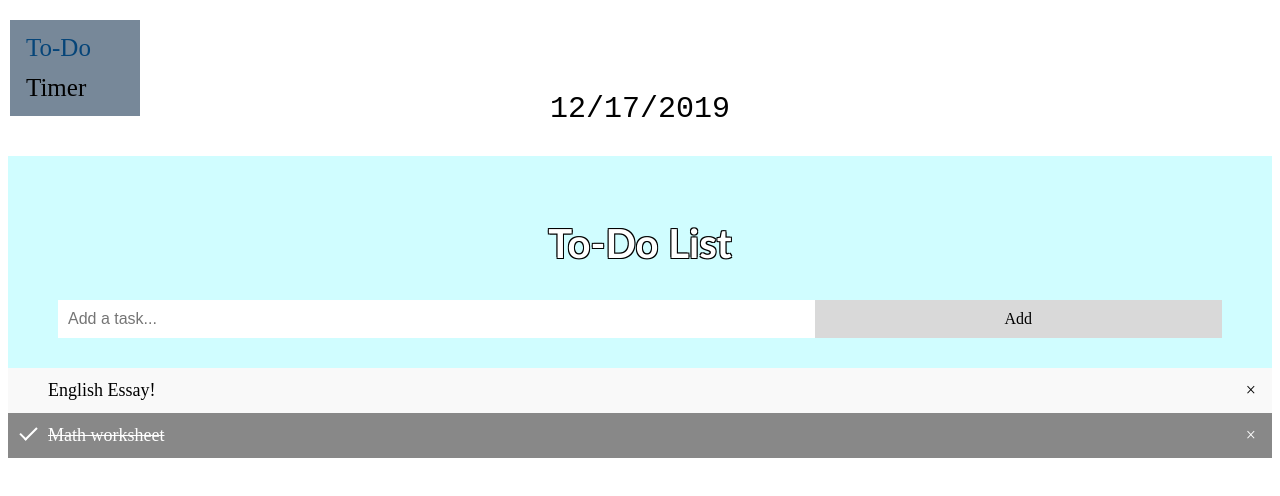
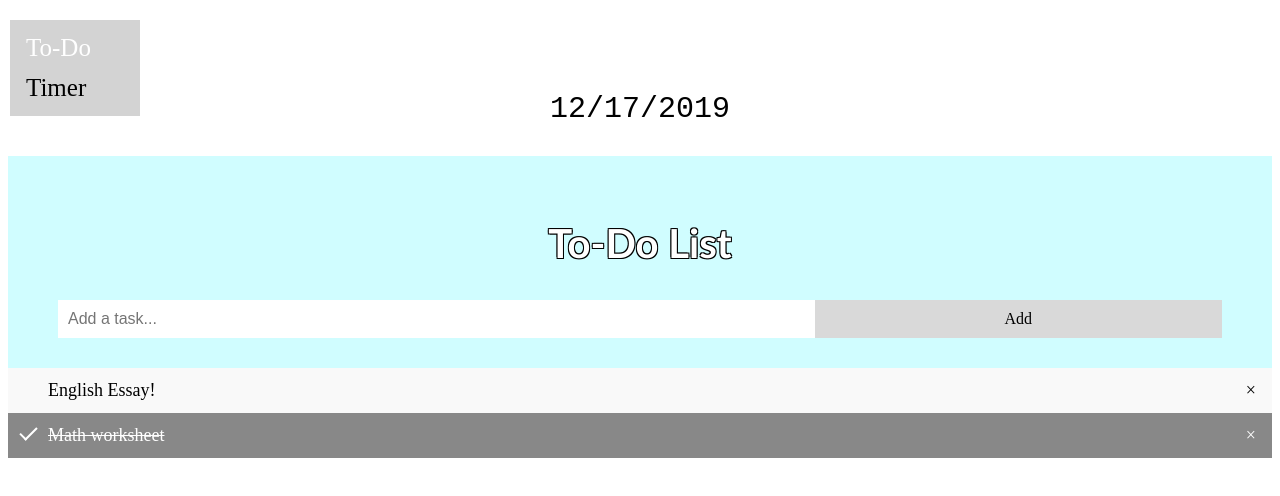
Before and after one commit to KelsieH/Final-Project, a plain HTML site: page index.html in a window 1280 px wide. In both pictures the pointer is over the link "To-Do". Shown: the top 496 px of the page. Drawn offline with Linux system fonts and the light colour scheme.

Commit message:
final commit

```diff
--- a/jectProj.css
+++ b/jectProj.css
@@ -4,7 +4,7 @@
     z-index: 1;
     top: 20px;
     left: 10px;
-    background: lightslategray;
+    background: lightgray;
     overflow-x: hidden;
     padding: 8px 0;
 }
@@ -18,7 +18,7 @@
 }
 
 .sidenav a:hover {
-    color: #064579;
+    color: #ffffff;
 }
 
 .main {
```
